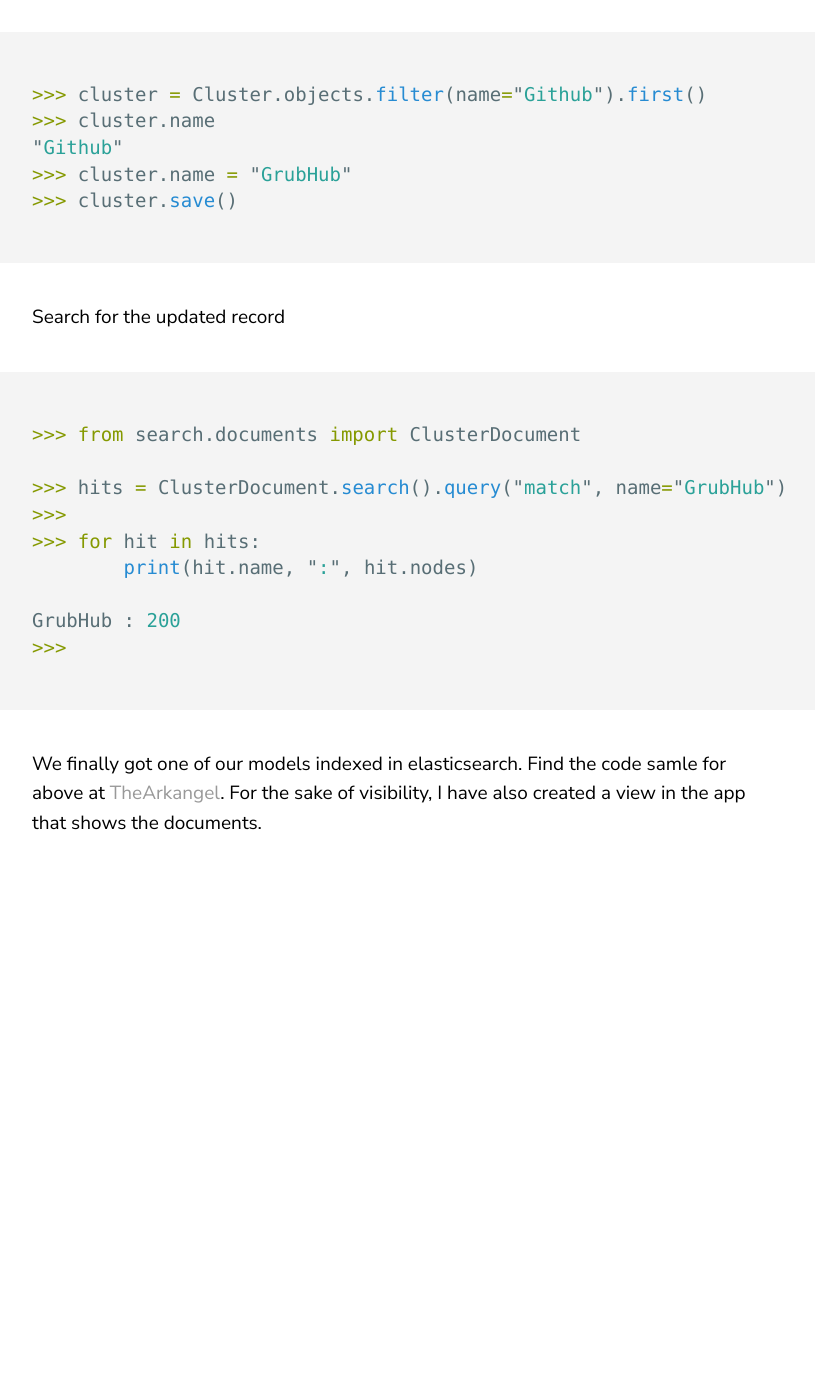
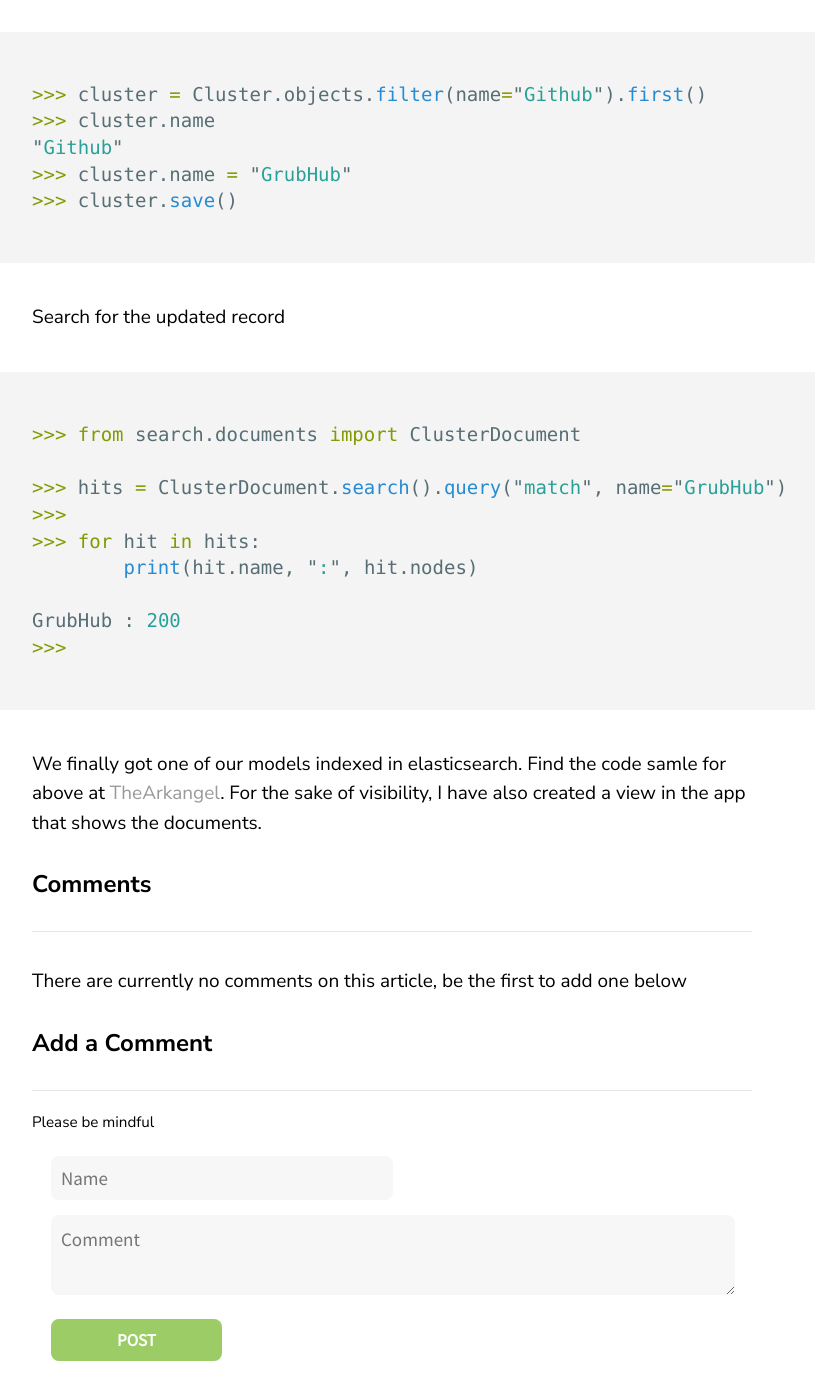
Before and after one commit to proxyroot/proxyroot.github.io, a Jekyll site: the page built from _posts/2020-05-14-django-with-elasticsearch.markdown, in a window 1280 px wide and 1400 px high, scrolled down 6019 px. Shown: the whole window, without its empty margins (68-883 px from the left). Built offline with Jekyll 4.4.1, drawn with Linux system fonts in a browser that asks for light colours; before the commit the page ends 6876 px from its top, so only the background shows below that.

```diff
--- a/_config.yml
+++ b/_config.yml
@@ -31,6 +31,10 @@ texture:
 header_pages:
 - index.md
 - about.md
+- contact.md
+comment-post: https://docs.google.com/forms/d/e/1FAIpQLSf74h5R19tY8xUibOXWz63cE3lc4SHHogJ14-_-5_XRF4d_YQ
+comment-read: https://docs.google.com/spreadsheets/d/1jlRbEqJba1km78RzWaL88mR0sBNUBD7Bli8d_zQEpPk
+comment-post-fields: [ entry.930112583, entry.2005620554, entry.839337160, fvv, draftResponse, pageHistory, token, fbzx]
 
 # Build settings
 # theme: texture
--- /dev/null
+++ b/_includes/comments.html
@@ -0,0 +1,273 @@
+{% if site.comment-read %}
+<!-- Load Required 3rd-Party Scripts. We use the following:
+    * jquery for DOM manipulation
+    * jquery-csv for parsing Google Sheets CSV data to JSON
+    * validator for escaping user-entered comments to prevent malicious code input in comments
+
+    Make sure to update these to the latest versions every once in a while.
+-->
+<script
+	src="https://code.jquery.com/jquery-3.5.1.min.js"
+	integrity="sha256-9/aliU8dGd2tb6OSsuzixeV4y/faTqgFtohetphbbj0="
+	crossorigin="anonymous"></script>
+<script
+	src="https://cdnjs.cloudflare.com/ajax/libs/jquery-csv/1.0.11/jquery.csv.min.js"
+	integrity="sha512-Y8iWYJDo6HiTo5xtml1g4QqHtl/PO1w+dmUpQfQSOTqKNsMhExfyPN2ncNAe9JuJUSKzwK/b6oaNPop4MXzkwg=="
+	crossorigin="anonymous"></script>
+<script
+	src="https://cdnjs.cloudflare.com/ajax/libs/validator/13.1.1/validator.min.js"
+	integrity="sha512-rVYlbsnsxljzvf4sgKzI6ncbNKKxupFhoQ/9ptW7R5fhKE9wQevsfUAZEbJ6xl+VyaiGm3lAKChPLoV/VuaZJA=="
+	crossorigin="anonymous"></script>
+
+<!-- Our own JS starts here-->
+<script>
+	var thisPageUrl = "{{ include.url }}";
+	var visibleComments = [];
+
+	//Format the comment's date to our desired format
+	function formatDate(stringDate) {
+		var date = new Date(stringDate)
+		var dateOptions = { year: 'numeric', month: 'long', day: 'numeric'};
+		var timeOptions = { hour: 'numeric', minute: 'numeric' };
+		return `${date.toLocaleDateString("en-us", dateOptions)} at ${date.toLocaleTimeString("en-us", timeOptions)}`
+	}
+
+	//Called when the comments have been loaded or relaoded.
+	//Comments that we have already displayed on the page will be ignored
+	function displayComments(comments) {
+		//if we have no comments, show the 'no comments available' section
+		if (comments == null || comments === "") {
+			if (visibleComments.length == 0) {
+				$("#no-comments").show()
+			}
+			return;
+		}
+
+		//Add headers so json objects are named properly
+		comments = `timestamp,name,comment,isAuthor\n${comments}`
+    	commentList = $.csv.toObjects(comments)
+    	console.log(commentList)
+
+    	//iterate over each comment that came from Google Sheets
+    	commentList.forEach(function(element) {
+    		//don't re-add existing comments
+    		if (visibleComments.includes(JSON.stringify(element))) {
+    			return;
+    		}
+
+    		//If the author was the one who commented back, add this 'verified' logic
+    		var verifiedAuthorTag = ""
+    		if (element.isAuthor === "TRUE") {
+    			verifiedAuthorTag = "&nbsp;<strong>(Author)</strong>"
+    		}
+
+    		//Create the new item using HTML and append it to the user-visible comment section
+    		var newItem = $(`
+    			<div class="comment-item">
+    				<p class="commenter-name">${validator.escape(element.name)}${verifiedAuthorTag}<small>${formatDate(element.timestamp)}</small></p>
+    				<div>
+      					<p>${validator.escape(element.comment)}</p>
+    				</div>
+  				</div>
+    		`).hide()
+    		$("#commentSection").append(newItem)
+    		newItem.fadeIn()
+    		visibleComments.push(JSON.stringify(element))
+
+    		//Hide the 'no comments available' section since we have added a comment
+    		$("#no-comments").hide()
+    	});
+	}
+
+	//Calls to the Google Sheets gviz API to load the comment data
+	//Since we are storing comments for all of our blog articles in one sheet, we filter
+	//by page URL.
+	function reloadComments() {
+		//Use SQL in the gviz URL to load the correct csv.
+		//In this implementation, columns are mapped to the following:
+		//	A - timestamp, the time the comment was left
+		//	B - page url, the page the comment was left on
+		//	C - name, the text left in the comment name field
+		//	D - comment, the text left in the comment field
+		//	E - isAuthor, boolean indicating if the comment was left by the actual author
+		var sqlStatement = encodeURIComponent(`SELECT A, B, C, E WHERE D = '${thisPageUrl}'`)
+		fetch(`{{ site.comment-read }}/gviz/tq?tqx=out:csv&sheet=comments&tq=${sqlStatement}&headers=0`)
+		.then(response => response.text())
+		.then(response => displayComments(response))
+	}
+
+	//Reload the comments when the page first loads
+	reloadComments()
+
+	//encodes the form data for http transport
+	const encodeFormData = (data) => {
+	    return Object.keys(data)
+	        .map(key => encodeURIComponent(key) + '=' + encodeURIComponent(data[key]))
+	        .join('&');
+	}
+
+	//Posts a comment
+	function postComment() {
+		var username = $("#comment-name").val()
+		var comment = $("#comment-comment").val()
+
+		fetch(`{{ site.comment-post }}/formResponse`, {
+		  method: 'POST',
+		  mode: 'no-cors',
+		  headers: {
+		    "Content-Type": "application/x-www-form-urlencoded"
+		  },
+		  body: encodeFormData({
+		  	"{{ site.comment-post-fields[0] }}" : thisPageUrl,
+		  	"{{ site.comment-post-fields[1] }}" : username,
+		  	"{{ site.comment-post-fields[2] }}" : comment
+		  })
+		}).then(response => {
+			$("#comment-name").val('')
+			$("#comment-comment").val('')
+			reloadComments()
+		})
+		.catch(error => {console.log(error)})
+
+		return false
+	}
+</script>
+<!--
+	HTML for displaying the actual comment section.
+	It has a state for oth when the article has comments and when it does not.
+-->
+<h4 class="post-subtitle">Comments</h4>
+<div id="commentSection" class="comments">
+	<div id="no-comments" class="post-info">
+		<p>There are currently no comments on this article, be the first to add one below</p>
+	</div>
+</div>
+<h4 class="post-subtitle">Add a Comment</h4>
+<div class="comments">
+	<div class="post-info">
+		<small>Please be mindful</small>
+	</div>
+	<div class="comments-form">
+		<form onsubmit="return postComment()" id="comment-form" autocomplete="off">
+			<ul>
+				<li><input id="comment-name" name="username" type="text" placeholder="Name" required="" value=""></li>
+				<li><textarea id="comment-comment" name="comment" placeholder="Comment" required=""></textarea></li>
+				<li><input id="comment-submit" type="submit" value="Post"></li>
+			</ul>
+		</form>
+	</div>
+</div>
+<!--
+	Styling information.
+	This might typically be in an scss file but is added here so only a single
+	file needs to be added to a project trying to implement this feature.
+-->
+<style>
+	@import url("https://fonts.googleapis.com/css?family=Source+Sans+Pro");
+ .comment-item {
+	 position: relative;
+	 padding: 0.5em 2.5em;
+	 background: white;
+	 font-family: "Source Sans Pro", sans-serif;
+	 width: 95%;
+	 margin: 1em auto;
+	 box-shadow: 0px 0px 2px 2px rgba(0, 0, 0, 0.1);
+	 border-radius: 8px;
+}
+ .comment-item:after {
+	 content: "";
+	 position: relative;
+	 display: block;
+	 clear: both;
+}
+ .comment-item p {
+	 line-height: 1.6;
+}
+ .comment-item small {
+	 padding-left: 0.7em;
+	 color: #999;
+	 font-size: 0.8em;
+}
+ .commenter-name {
+	 color: #367588;
+	 text-decoration: none;
+	 font-size: 1em;
+	 font-weight: 700;
+}
+ .commenter-name strong {
+	 color: #e91e63;
+	 text-decoration: none;
+	 font-size: 1em;
+	 font-weight: 700;
+}
+ .comments {
+	 border-top: 0.5px solid #e5e5e5;
+	 padding-top: 1rem;
+	 position: relative;
+}
+ .comments-form {
+	 margin-left: 1em;
+	 margin-right: 1em;
+	 width: 95%;
+	 font-family: "Source Sans Pro", sans-serif;
+}
+ .comments-form ul {
+	 list-style: none;
+	 margin-left: -40px;
+}
+ .comments-form ul li {
+	 margin-bottom: 15px;
+}
+ .comments-form ul li input[type='submit'] {
+	 border: 0;
+	 border-radius: 8px;
+	 padding: 10px 10px;
+	 background: #9ccc65;
+	 color: #fff;
+	 font-family: "Source Sans Pro", sans-serif;
+	 font-weight: bold;
+	 font-size: 0.9em;
+	 text-transform: uppercase;
+	 margin-bottom: 20px;
+	 width: 25%;
+	 outline-style: none;
+}
+ .comments-form ul li input[type='text'], .comments-form ul li textarea {
+	 width: 50%;
+	 padding: 10px;
+	 border: 0;
+	 border-radius: 8px;
+	 background: #f7f7f7;
+	 font-family: "Source Sans Pro", sans-serif;
+}
+ .comments-form ul li input[type='text']::-webkit-input-placeholder, .comments-form ul li textarea::-webkit-input-placeholder {
+	 font-family: "Source Sans Pro", sans-serif;
+}
+ .comments-form ul li input[type='text']::-moz-placeholder, .comments-form ul li textarea::-moz-placeholder {
+	 font-family: "Source Sans Pro", sans-serif;
+}
+ .comments-form ul li input[type='text']:-ms-input-placeholder, .comments-form ul li textarea:-ms-input-placeholder {
+	 font-family: "Source Sans Pro", sans-serif;
+}
+ .comments-form ul li input[type='text']::-ms-input-placeholder, .comments-form ul li textarea::-ms-input-placeholder {
+	 font-family: "Source Sans Pro", sans-serif;
+}
+ .comments-form ul li input[type='text']::placeholder, .comments-form ul li textarea::placeholder {
+	 font-family: "Source Sans Pro", sans-serif;
+}
+ .comments-form ul li input[type='text']:focus, .comments-form ul li textarea:focus {
+	 background: #fff;
+	 font-family: "Source Sans Pro", sans-serif;
+}
+ .comments-form ul li textarea {
+	 width: 100%;
+	 height: 80px;
+	 resize: vertical;
+	 min-height: 80px;
+}
+.post-subtitle{
+  font-weight: bold;
+  font-size: x-large;
+}
+</style>
+{% endif %}
--- a/_includes/nav.html
+++ b/_includes/nav.html
@@ -3,6 +3,7 @@
 	<ul>
 		<a href="/"><li>Home</li></a>
 		<a href="/about"><li>About</li></a>
+		<a href="/contact"><li>Contact</li></a>
 	</ul>
 </div>
 {%- endif -%}
--- a/_layouts/post.html
+++ b/_layouts/post.html
@@ -34,7 +34,12 @@
         <noscript>Please enable JavaScript to view the <a href="https://disqus.com/?ref_noscript" rel="nofollow">comments powered by Disqus.</a></noscript>
       {%- endif -%}
     </div>
+    <div class="container">
+    {%- include comments.html url=page.url -%}
+    </div>
   </main>
+
+
   {%- include footer.html -%}
 </body>
 </html>
```
Also changed, not shown: _posts/2020-05-13-django-poetry.markdown (+1 -31 lines), contact.md (added, +5 -0 lines).
